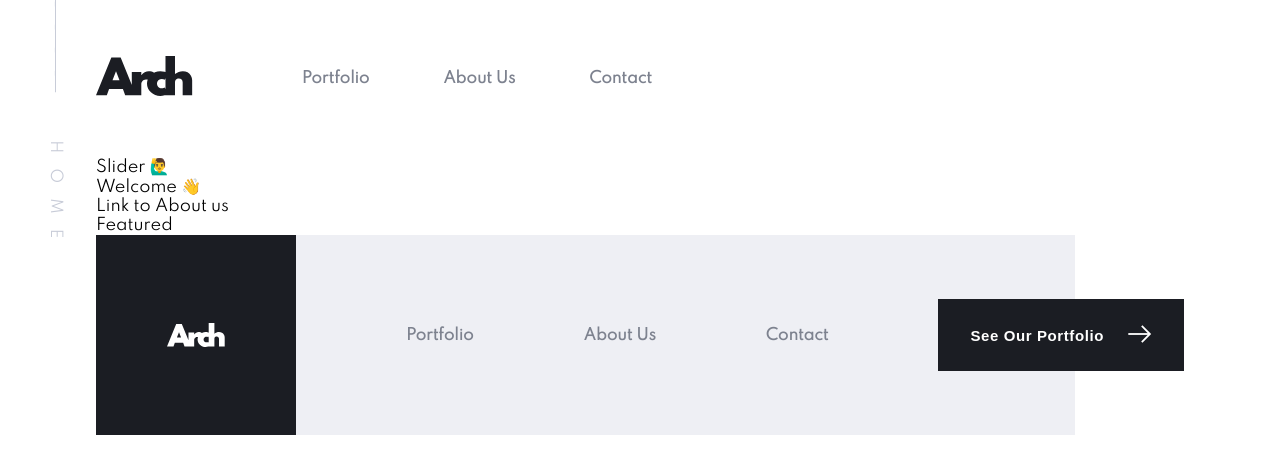
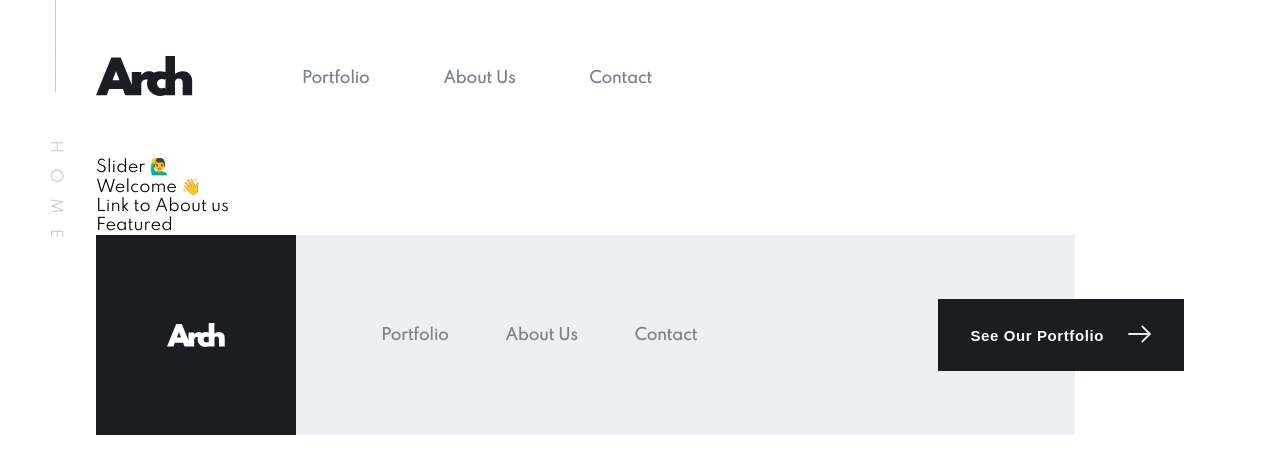
Before and after one commit to qb-rivkyb/arch-studio, a Next.js app: page / in a window 1280 px wide. Shown: the top 474 px of the page. Built offline with nearby package versions, Linux system fonts and the light colour scheme.

Commit message:
footer for desktop

```diff
--- a/components/Layout/Footer/footer.styl.js
+++ b/components/Layout/Footer/footer.styl.js
@@ -19,6 +19,29 @@ export const container = {
     margin: "0 auto",
     background: `linear-gradient(to right, ${colors.veryLightGrey} 0%,${colors.veryLightGrey} 90%,${colors.veryLightGrey} 50%,white 50%,white 100%)`,
     height: "200px",
+    justifyContent: "flex-start",
+  },
+};
+
+export const linkContainer = {
+  display: "flex",
+  flexDirection: "column",
+  justifyContent: "space-evenly",
+  height: "100%",
+  "@media(min-width:768px)": {
+    flexDirection: "row",
+    alignItems: "center",
+    flexGrow: 1,
+  },
+  "@media(min-width:1100px)": {
+    maxWidth: "316px",
+    marginLeft: "85px",
+    justifyContent: "space-between",
+  },
+};
+export const button = {
+  "@media(min-width:1100px)": {
+    marginLeft: "auto",
   },
 };
 
--- a/components/Layout/Footer/index.jsx
+++ b/components/Layout/Footer/index.jsx
@@ -5,18 +5,18 @@ import * as s from "./footer.styl.js";
 
 export default function Footer() {
   return (
-    <>
     <div css={s.container}>
       <div css={s.logoContainer}>
         <Image src="/logo-white.svg" alt="logo" width="58" height="24" />
       </div>
+      <div css={s.linkContainer}>
         <Link href="/portfolio">Portfolio</Link>
         <Link href="/about">About Us</Link>
         <Link href="/contact">Contact</Link>
-        <Link href="/portfolio">
+      </div>
+      <Link css={s.button} href="/portfolio">
         <Button>see our portfolio</Button>
       </Link>
     </div>
-    </>
   );
 }
--- a/components/ui/Link.jsx
+++ b/components/ui/Link.jsx
@@ -2,12 +2,13 @@ import NextLink from "next/link";
 import { useRouter } from "next/router";
 import colors from "../../colors";
 
-export default function Link({ href, children, activeClassName }) {
+export default function Link({ href, children, activeClassName, className }) {
   const router = useRouter();
   const isActive = router.pathname === href;
+  const classNames = isActive ? `${className} ${activeClassName}` : className;
 
   return (
-    <NextLink href={href}>
+    <NextLink href={href} passHref>
       <a
         css={{
           textDecoration: "none",
@@ -15,13 +16,12 @@ export default function Link({ href, children, activeClassName }) {
           fontSize: "15px",
           color: colors.mediumGrey,
           fontWeight: "bold",
-          cursor: "pointer",
           lineHeight: "25px",
           ":hover": {
             color: colors.darkBlue,
           },
         }}
-        className={isActive && activeClassName}
+        className={classNames}
       >
         {children}
       </a>
```
Lines whose indentation alone changed are shown as unchanged.
